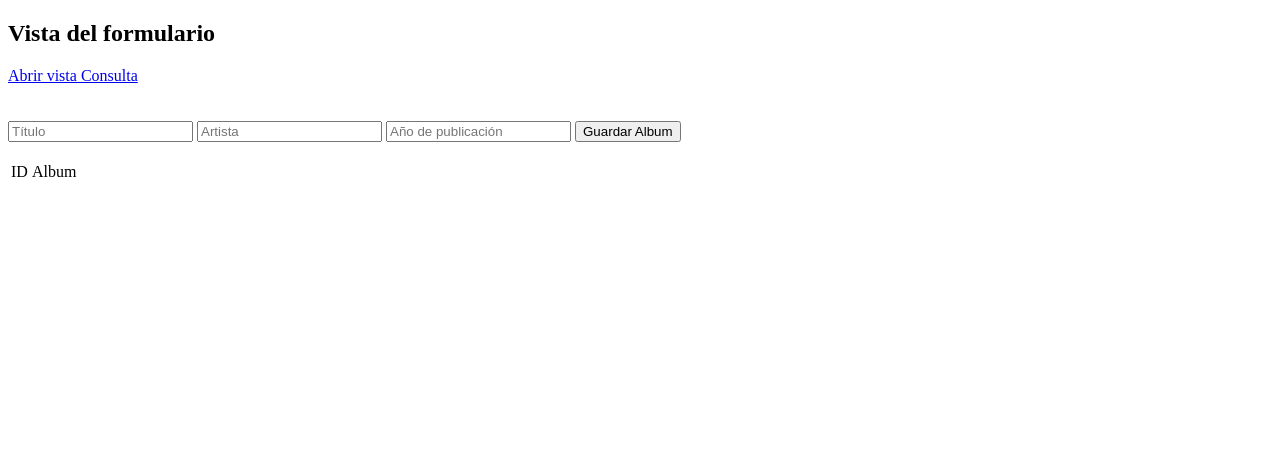
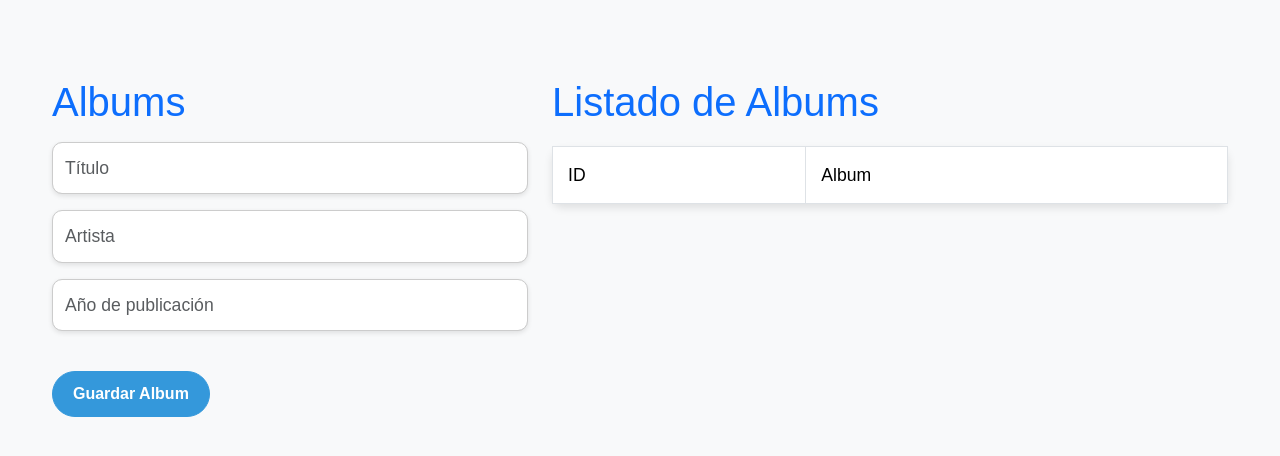
Before and after one commit to Alex-2rios/POO206, a Flask app: page / in a window 1280 px wide. Shown: the top 456 px of the page. Run offline with Flask 3, Linux system fonts and the light colour scheme; data that the repository does not hold is empty; some libraries are stand-ins or nearby versions.

Commit message:
Jinja completo

```diff
--- /dev/null
+++ b/FlaskBG MVC/static/css/styles.css
@@ -0,0 +1,144 @@
+body {
+    background-color: #f8f9fa;
+    font-family: 'Arial', sans-serif;
+}
+
+h2, h4 {
+    font-weight: bold;
+}
+
+h4 {
+    color: #007bff;
+}
+
+.btn {
+    font-weight: bold;
+    border-radius: 30px;
+    padding: 10px 20px;
+    transition: background-color 0.3s ease, transform 0.3s ease;
+}
+
+.btn:hover {
+    transform: translateY(-3px);
+}
+
+.btn-primary {
+    background-color: #3498db;
+    border-color: #3498db;
+    color: white;
+}
+
+.btn-primary:hover {
+    background-color: #2980b9;
+    border-color: #2980b9;
+}
+
+.btn-danger {
+    background-color: #e74c3c;
+    border-color: #e74c3c;
+    color: white;
+}
+
+.btn-danger:hover {
+    background-color: #c0392b;
+    border-color: #c0392b;
+}
+
+.btn-secondary {
+    background-color: #95a5a6;
+    border-color: #95a5a6;
+    color: white;
+}
+
+.btn-secondary:hover {
+    background-color: #7f8c8d;
+    border-color: #7f8c8d;
+}
+
+.form-control {
+    border-radius: 10px;
+    padding: 15px;
+    font-size: 1rem;
+    border: 1px solid #ccc;
+    box-shadow: 0px 2px 5px rgba(0, 0, 0, 0.1);
+    transition: all 0.3s ease;
+}
+
+.form-control:focus {
+    border-color: #3498db;
+    box-shadow: 0 0 8px rgba(52, 152, 219, 0.5);
+}
+
+.form-group {
+    margin-bottom: 1.5rem;
+}
+
+input[type="text"], input[type="number"] {
+    width: 100%;
+    padding: 0.75rem;
+    font-size: 1.1rem;
+    border-radius: 10px;
+    transition: all 0.3s ease;
+}
+
+.container {
+    padding-top: 30px;
+    padding-bottom: 30px;
+}
+
+h2.display-4 {
+    font-size: 2.5rem;
+    color: #34495e;
+    margin-bottom: 20px;
+}
+
+.table {
+    margin-top: 20px;
+    border: 1px solid #dee2e6;
+    width: 100%;
+    border-radius: 10px;
+    background-color: #fff;
+    box-shadow: 0 4px 8px rgba(0, 0, 0, 0.1);
+}
+
+.table th, .table td {
+    padding: 15px;
+    text-align: left;
+    font-size: 1.1rem;
+}
+
+.table-bordered th, .table-bordered td {
+    border: 1px solid #dee2e6;
+}
+
+.table th {
+    background-color: #3498db;
+    color: white;
+}
+
+.table-striped tbody tr:nth-of-type(odd) {
+    background-color: #f2f6f8;
+}
+
+a {
+    color: #3498db;
+    text-decoration: none;
+    font-weight: bold;
+}
+
+a:hover {
+    text-decoration: underline;
+}
+
+.mt-4 {
+    margin-top: 2rem;
+}
+
+.container {
+    max-width: 1200px;
+    margin: 0 auto;
+}
+
+h2.text-center {
+    color: #e74c3c;
+}
--- a/FlaskBG MVC/templates/formulario.html
+++ b/FlaskBG MVC/templates/formulario.html
@@ -1,16 +1,9 @@
-<!DOCTYPE html>
-<html lang="es">
-<head>
-    <meta charset="UTF-8">
-    <meta name="viewport" content="width=device-width, initial-scale=1.0">
-    <title>Formulario</title>
-</head>
-<body>
-    <h2>Vista del formulario</h2>
-    <a href="/consulta">Abrir vista Consulta</a>
-    <br>
-    <br>
-    <br>
+{% extends "plantilla.html" %}
+
+{% block body %}
+<div class="row">
+    <div class="col-md-5">
+        <h2 class="display-4 text-primary mt-5 mb-3">Albums</h2>
 
         {% with mensajes = get_flashed_messages() %}
             {% if mensajes %}
@@ -20,29 +13,37 @@
             {% endif %}
         {% endwith %}
 
-    <!-- Cambio aquí: Usamos 'albums.guardar' en lugar de 'guardar' -->
+        <!-- Formulario para agregar álbum -->
         <form action="{{ url_for('albums.guardar') }}" method="POST">
-        <input type="text" name="txtTitulo" placeholder="Título" value="{{ request.form.txtTitulo }}">
+            <div class="form-group mb-3">
+                <input type="text" name="txtTitulo" class="form-control" placeholder="Título" value="{{ request.form.txtTitulo }}">
                 {% if errores and errores.txtTitulo %}
                     <p style="color:red">{{errores.txtTitulo}}</p>
                 {% endif %}
+            </div>
 
-        <input type="text" name="txtArtista" placeholder="Artista" value="{{ request.form.txtArtista }}">
+            <div class="form-group mb-3">
+                <input type="text" name="txtArtista" class="form-control" placeholder="Artista" value="{{ request.form.txtArtista }}">
                 {% if errores and errores.txtArtista %}
                     <p style="color:red">{{errores.txtArtista}}</p>
                 {% endif %}
+            </div>
 
-        <input type="number" name="txtAnio" placeholder="Año de publicación" value="{{ request.form.txtAnio }}">
+            <div class="form-group mb-3">
+                <input type="number" name="txtAnio" class="form-control" placeholder="Año de publicación" value="{{ request.form.txtAnio }}">
                 {% if errores and errores.txtAnio %}
                     <p style="color:red">{{errores.txtAnio}}</p>
                 {% endif %}
+            </div>
 
-        <button type="submit">Guardar Album</button>
+            <!-- Botón con más espacio -->
+            <button type="submit" class="btn btn-primary mt-4">Guardar Album</button>
         </form>
+    </div> <!-- columna5-->
 
-    <br>
-
-    <table>
+    <div class="col-md-7">
+        <h2 class="display-4 text-primary mt-5 mb-3">Listado de Albums</h2>
+        <table class="table table-bordered">
             <thead>
                 <tr>
                     <td>ID</td>
@@ -58,5 +59,6 @@
                 {% endfor %}
             </tbody>
         </table>
-</body>
-</html>
+    </div> <!-- columna7-->
+</div>
+{% endblock %}
--- /dev/null
+++ b/FlaskBG MVC/templates/plantilla.html
@@ -0,0 +1,22 @@
+<!DOCTYPE html>
+<html lang="es">
+<head>
+    <meta charset="UTF-8">
+    <meta name="viewport" content="width=device-width, initial-scale=1.0">
+    <link href="https://cdn.jsdelivr.net/npm/bootstrap@5.3.7/dist/css/bootstrap.min.css" rel="stylesheet" integrity="sha384-LN+7fdVzj6u52u30Kp6M/trliBMCMKTyK833zpbD+pXdCLuTusPj697FH4R/5mcr" crossorigin="anonymous">
+
+
+    <link rel="stylesheet" href="{{ url_for('static', filename='css/styles.css') }}">
+
+    <title>Plantilla Base</title>
+</head>
+
+<body>
+    <div class="container">
+        {% block body %}
+        {% endblock %}
+    </div>
+
+    <script src="https://cdn.jsdelivr.net/npm/bootstrap@5.3.7/dist/js/bootstrap.bundle.min.js" integrity="sha384-ndDqU0Gzau9qJ1lfW4pNLlhNTkCfHzAVBReH9diLvGRem5+R9g2FzA8ZGN954O5Q" crossorigin="anonymous"></script>
+</body>
+</html>
```
Also changed, not shown: FlaskBG MVC/templates/confirmDel.html (+24 -16 lines), FlaskBG MVC/templates/consulta.html (+25 -27 lines), FlaskBG MVC/templates/formUpdate.html (+19 -17 lines). Lines whose indentation alone changed are shown as unchanged.
